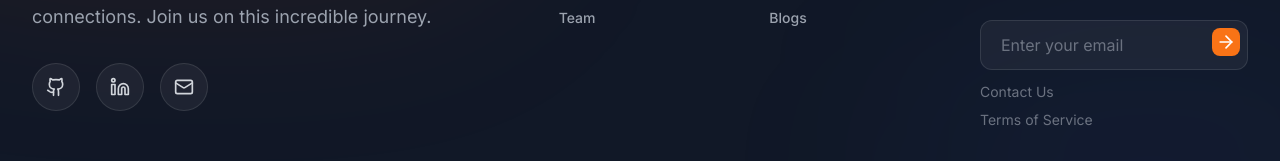
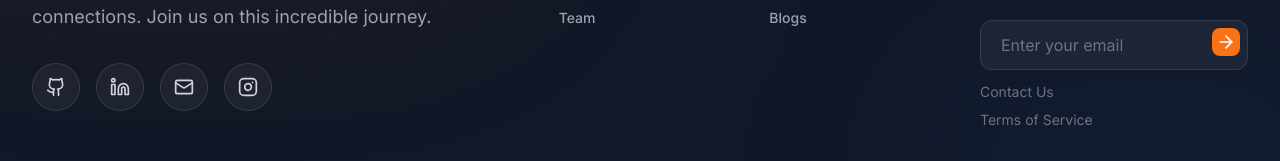
Before and after one commit to NirvanaWebsite/Website, a React (Vite) app in the folder frontend/: page / in a window 1280 px wide. Shown: the part 4333-4494 px from the top of the page. Built offline with nearby package versions, Linux system fonts and the light colour scheme; no server answers.

Commit message:
feat: Add Instagram link to footer

```diff
--- a/frontend/src/components/Footer.jsx
+++ b/frontend/src/components/Footer.jsx
@@ -1,4 +1,4 @@
-import { Github, Linkedin, Mail, Heart, X, Check, ArrowRight } from 'lucide-react'
+import { Github, Linkedin, Mail, Heart, X, Check, ArrowRight, Instagram } from 'lucide-react'
 import { useState } from 'react'
 
 const Footer = () => {
@@ -25,7 +25,8 @@ const Footer = () => {
   const socialLinks = [
     { icon: Github, href: 'https://github.com/nirvanaclub-debug', label: 'GitHub' },
     { icon: Linkedin, href: 'https://www.linkedin.com/company/nirvana-iiits/', label: 'LinkedIn' },
-    { icon: Mail, href: 'mailto:nirvana.club@iiits.in', label: 'Email' }
+    { icon: Mail, href: 'mailto:nirvana.club@iiits.in', label: 'Email' },
+    { icon: Instagram, href: 'https://www.instagram.com/nirvana_iiits/', label: 'Instagram' }
   ]
 
   return (
```
